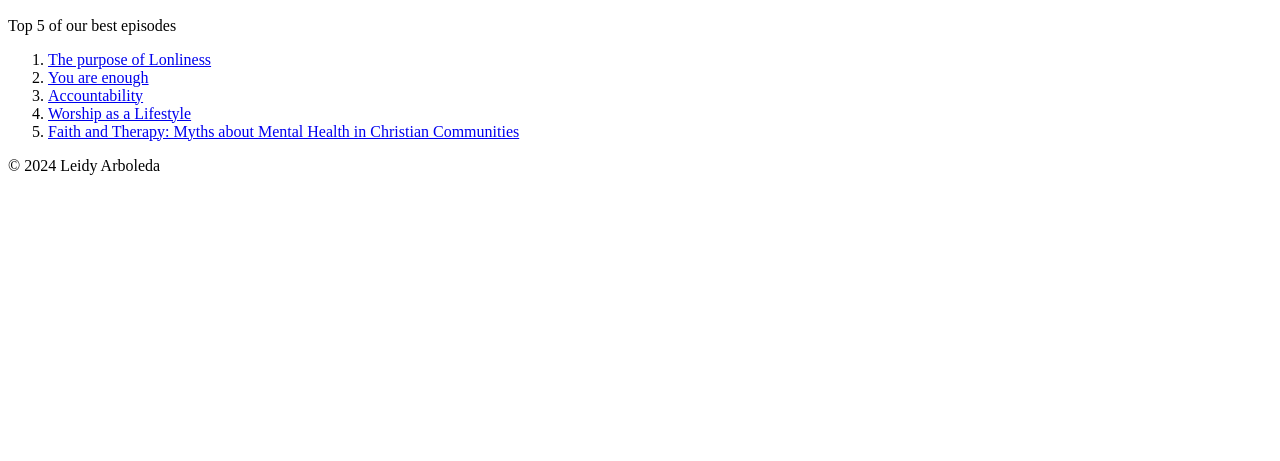
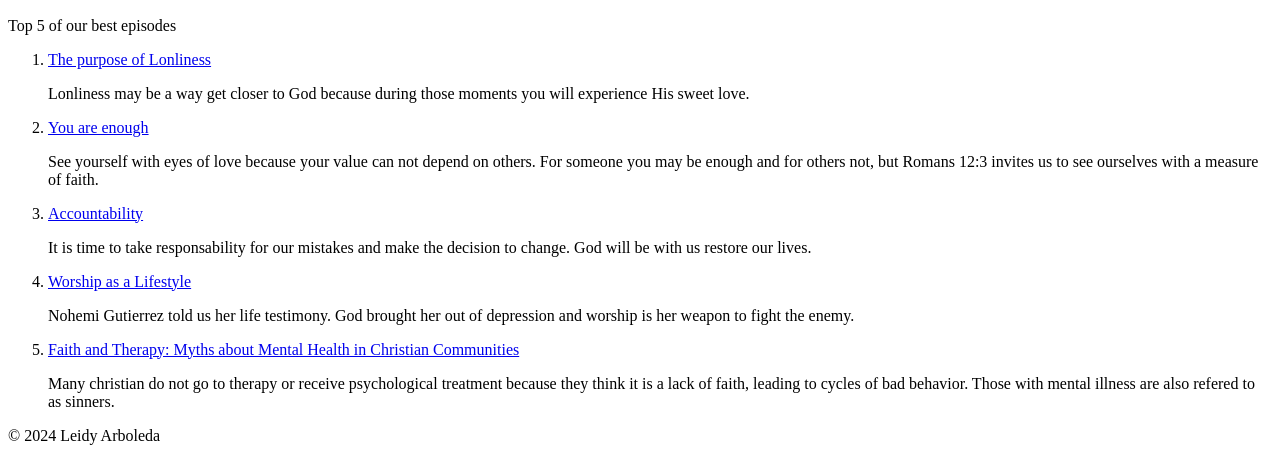
Before and after one commit to LeidyArboleda18/Homepage, a plain HTML site: page index.html in a window 1280 px wide. Shown: the part 722-1183 px from the top of the page. Before the commit the page ends 913 px from the top, so only its background shows below. Drawn offline with Linux system fonts and the light colour scheme.

Commit message:
description of the episodes

```diff
--- a/index.html
+++ b/index.html
@@ -34,11 +34,21 @@
 
         <ol>
             <li><a href="https://youtu.be/ritk9MHEsFc?si=cPPNvDP_jo_Jt461">The purpose of Lonliness</a></li>
+            <p>Lonliness may be a way get closer to God because during those moments you will experience His sweet love.
+            </p>
             <li><a href="https://youtu.be/pGEWBuJmgfI?si=HW6M3UeQoqPMjNzf ">You are enough</a></li>
+            <p>See yourself with eyes of love because your value can not depend on others. For someone you may be enough
+                and for others not, but Romans 12:3 invites us to see ourselves with a measure of faith.</p>
             <li><a href="https://youtu.be/su-roC9iTYk?si=PHNXSWLle_OrmKpO">Accountability</a></li>
+            <p>It is time to take responsability for our mistakes and make the decision to change. God will be with us
+                restore our lives.</p>
             <li><a href="https://youtu.be/-a-8HHorZgI?si=dfVHNcLJh9caIz39">Worship as a Lifestyle</a></li>
+            <p>Nohemi Gutierrez told us her life testimony. God brought her out of depression and worship is her weapon
+                to fight the enemy.</p>
             <li><a href="https://youtu.be/X8BZfEVCqL4?si=MHn6eNkAJ3_YwbVc">Faith and Therapy: Myths about Mental Health
                     in Christian Communities</a></li>
+            <p>Many christian do not go to therapy or receive psychological treatment because they think it is a lack of
+                faith, leading to cycles of bad behavior. Those with mental illness are also refered to as sinners.</p>
         </ol>
 
 
```
